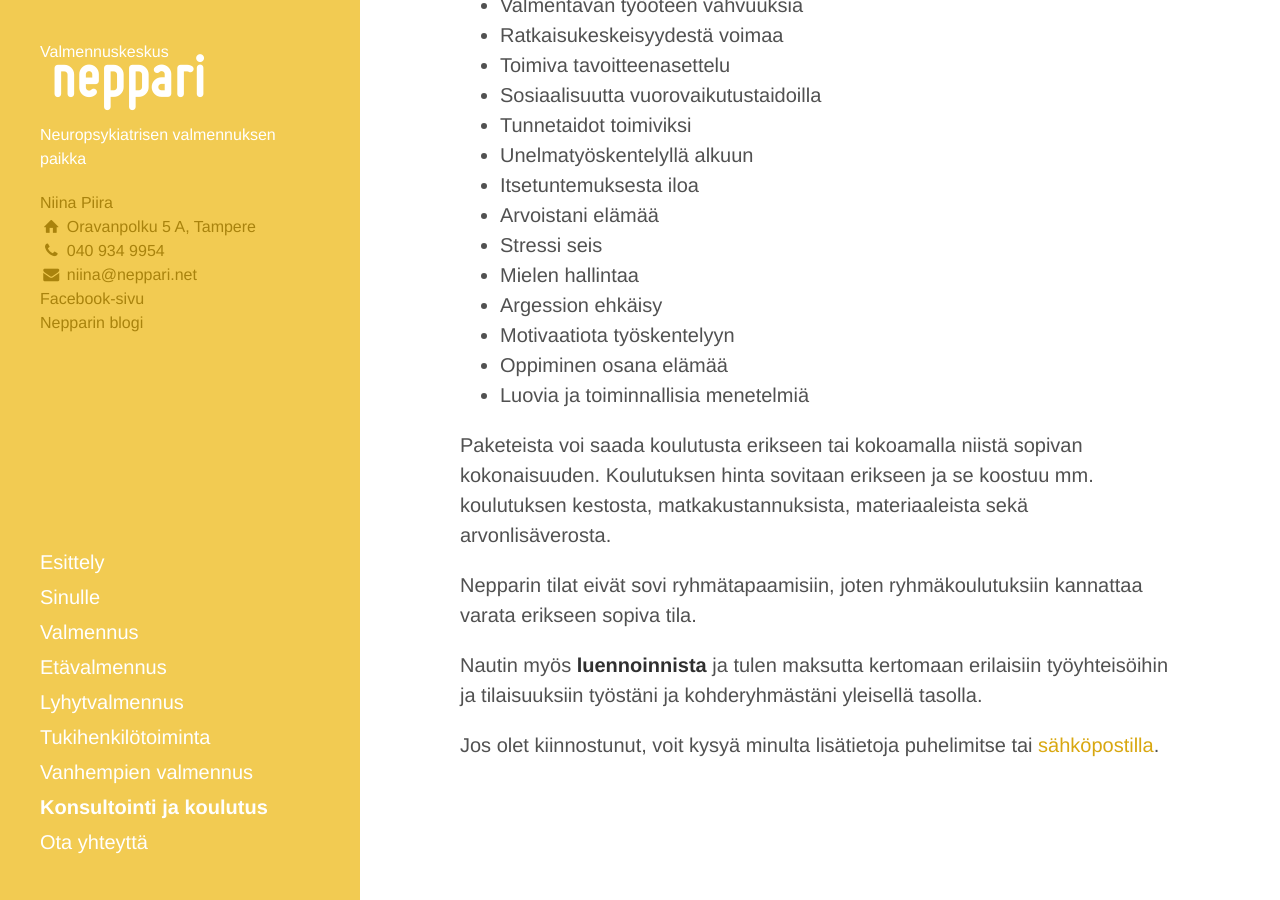
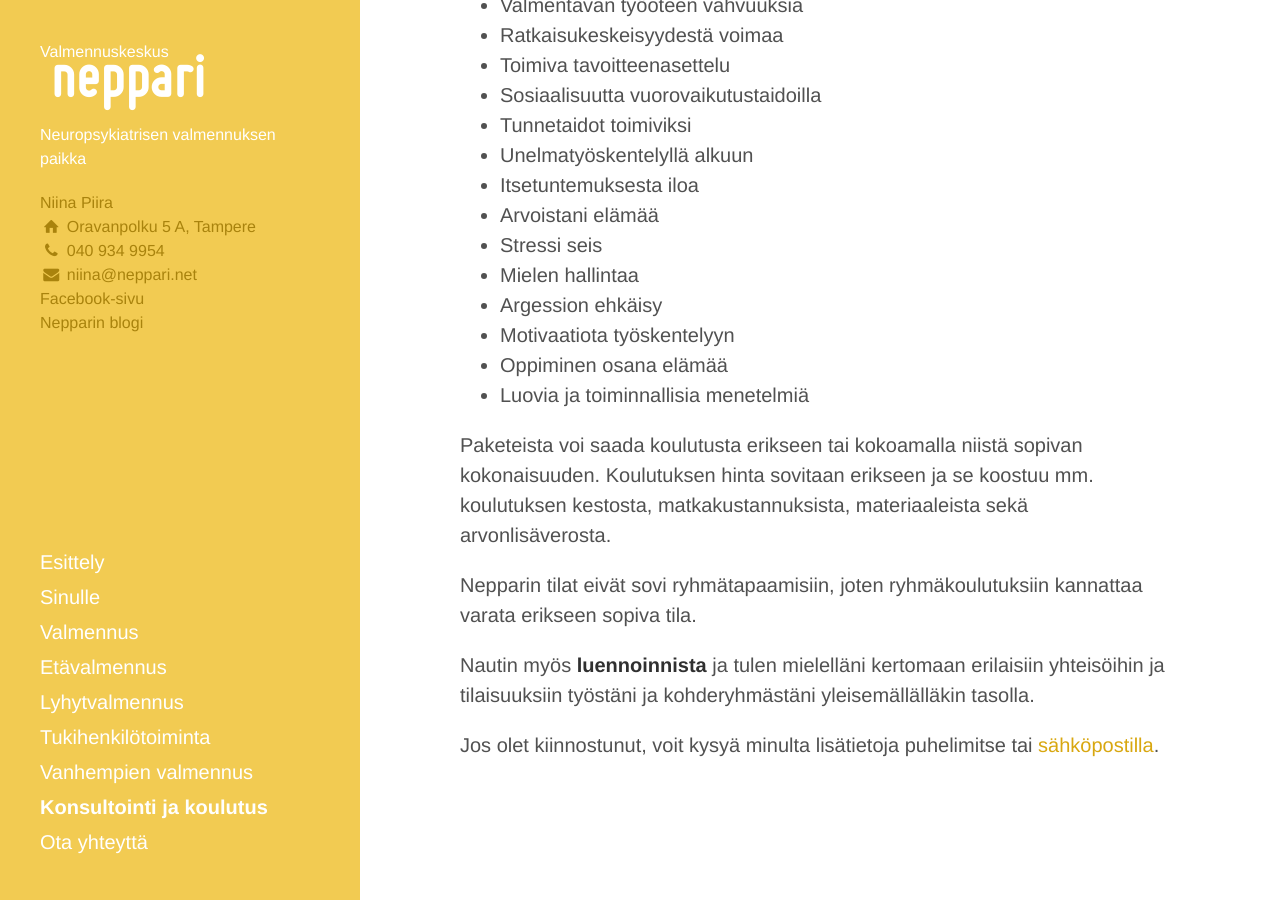
Before and after one commit to niinapiira/neppari.net, a Jekyll site: the page built from konsultointi-ja-koulutus.md, in a window 1280 px wide and 900 px high, scrolled down 994 px. Built offline with Jekyll 4.4.1, drawn with Linux system fonts in a browser that asks for light colours; Markdown is read by kramdown in place of the engine named in the settings.

Commit message:
Updated konsultointi-ja-koulutus.md

```diff
--- a/konsultointi-ja-koulutus.md
+++ b/konsultointi-ja-koulutus.md
@@ -9,6 +9,7 @@ permalink: "/konsultointi-ja-koulutus/"
 "link-title": ""
 polaroid: ""
 ---
+
 
 
 
@@ -50,6 +51,6 @@ Paketeista voi saada koulutusta erikseen tai kokoamalla niistä sopivan kokonais
 
 Nepparin tilat eivät sovi ryhmätapaamisiin, joten ryhmäkoulutuksiin kannattaa varata erikseen sopiva tila.
 
-Nautin myös **luennoinnista** ja tulen maksutta kertomaan erilaisiin työyhteisöihin ja tilaisuuksiin työstäni ja kohderyhmästäni yleisellä tasolla.
+Nautin myös **luennoinnista** ja tulen mielelläni kertomaan erilaisiin yhteisöihin ja tilaisuuksiin työstäni ja kohderyhmästäni yleisemällälläkin tasolla.
 
 Jos olet kiinnostunut, voit kysyä minulta lisätietoja puhelimitse tai [sähköpostilla](/ota-yhteytta).
```
